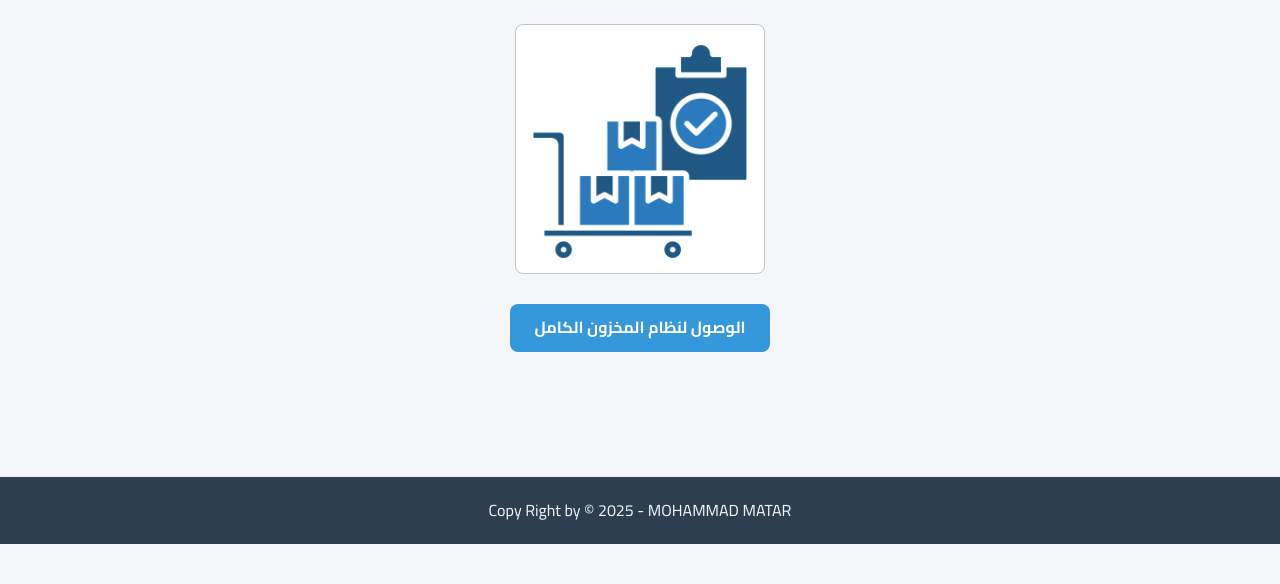
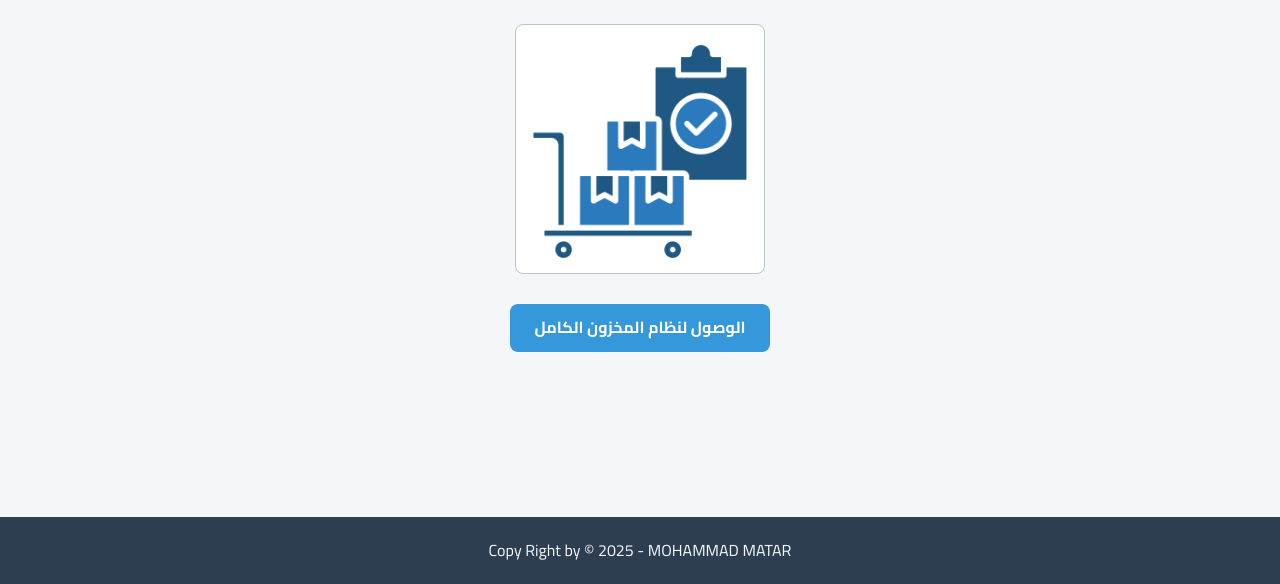
Before and after one commit to m-matar/test, a plain HTML site: page inventory.html in a window 1280 px wide. Shown: the part 223-807 px from the top of the page. Drawn offline with Linux system fonts and the light colour scheme.

Commit message:
Update inventory.html

```diff
--- a/inventory.html
+++ b/inventory.html
@@ -35,7 +35,7 @@
         </section>
     </main>
 
-    <footer class="main-footer" style="position: absolute;top: 80%; width: 100%;">
+    <footer class="main-footer" style="position: absolute;top: 85%; width: 100%;">
         <div class="container">
             <p>Copy Right by © <span id="currentYear"></span> - MOHAMMAD MATAR</p>
         </div>
```
